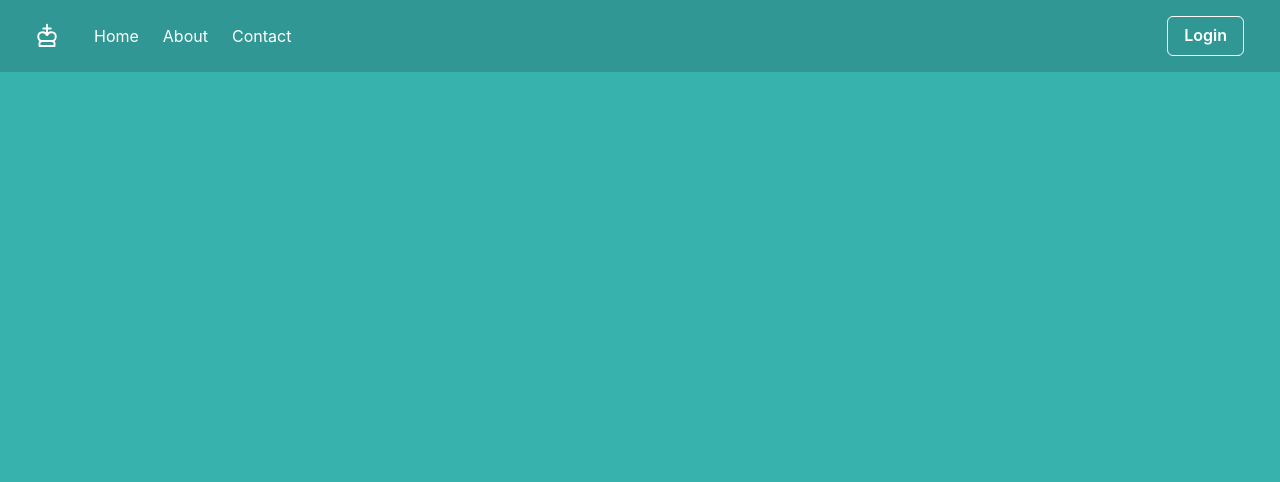
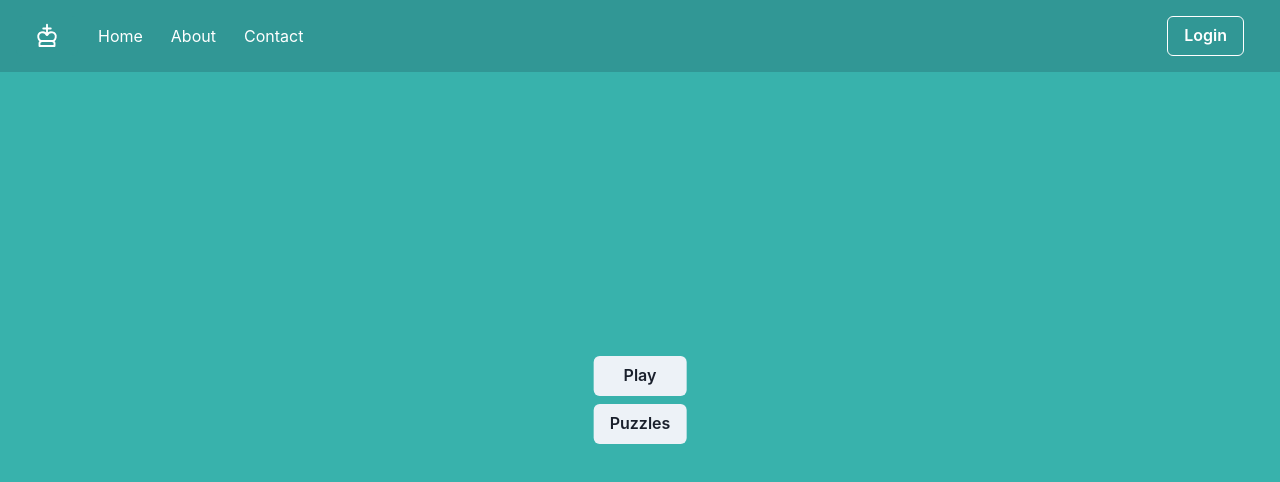
Before and after one commit to htripathi12/chess-nexus, a React (Create React App) app: page / in a window 1280 px wide. Shown: the top 482 px of the page. Built offline with nearby package versions, Linux system fonts and the light colour scheme.

Commit message:
finished navbar, added play and puzzles buttons

```diff
--- a/src/App.js
+++ b/src/App.js
@@ -1,11 +1,12 @@
 import React from 'react';
-import { Box, Flex, Link, Spacer, Button, ChakraProvider } from '@chakra-ui/react';
+import { Box, Center, AbsoluteCenter, Flex, Link, Spacer, Button, ChakraProvider } from '@chakra-ui/react';
 import { BrowserRouter as Router, Link as RouterLink } from 'react-router-dom';
 
 function App() {
   return (
     <Router>
       <ChakraProvider>
+        {/*Navbar*/}
         <Box bg="teal.400" minHeight="100vh">
           <Flex as="nav" bg="teal.500" color="white" p={4}>
             <Box>
@@ -22,14 +23,14 @@ function App() {
                 </svg>
               </Button>
             </Box>
-            <Box p="2" pl="4">
-              <Link as={RouterLink} to="/" _hover={{ textDecoration: "underline", textDecorationColor: "gray.700" }}>Home</Link>
+            <Box p="2" ml="3" _hover={{bg: "gray.700", borderRadius: "lg"}}>
+              <Link as={RouterLink} to="/" sx={{_hover: {textDecoration: "none"}}}>Home</Link>
             </Box>
-            <Box p="2" pl="4">
-              <Link as={RouterLink} to="/about" _hover={{ textDecoration: "underline", textDecorationColor: "gray.700" }}>About</Link>
+            <Box p="2" ml="3" _hover={{bg: "gray.700", borderRadius: "lg"}}>
+              <Link as={RouterLink} to="/about" sx={{_hover: {textDecoration: "none"}}}>About</Link>
             </Box>
-            <Box p="2" pl="4">
-              <Link as={RouterLink} to="/contact" _hover={{ textDecoration: "underline", textDecorationColor: "gray.700" }}>Contact</Link>
+            <Box p="2" ml="3" _hover={{bg: "gray.700", borderRadius: "lg"}}>
+              <Link as={RouterLink} to="/contact" sx={{_hover: {textDecoration: "none"}}}>Contact</Link>
             </Box>
             <Spacer />
             <Box pr="5">
@@ -38,6 +39,18 @@ function App() {
               </Button>
             </Box>
           </Flex>
+          {/*Play Actions*/}
+          <AbsoluteCenter>
+            <Flex direction="column">
+              <Button as={RouterLink} to="/play" mb="2">
+                Play
+              </Button>
+              <Button as={RouterLink} to="/puzzles">
+                Puzzles
+              </Button>
+            </Flex>
+          </AbsoluteCenter>
+
         </Box>
       </ChakraProvider>
     </Router>
```
Also changed, not shown: src/App.css (+0 -26 lines).
